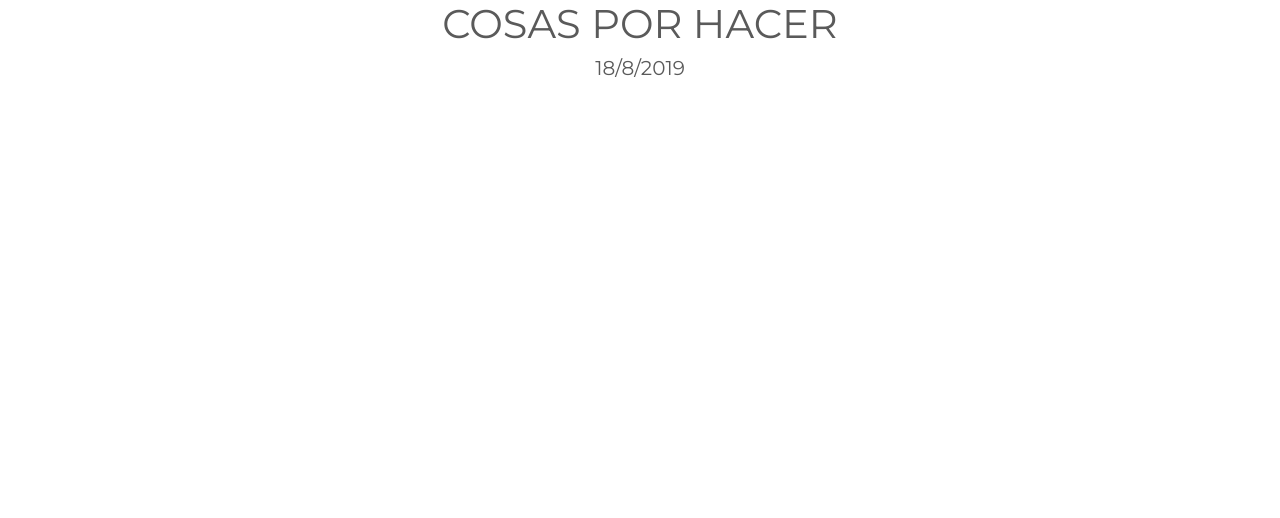
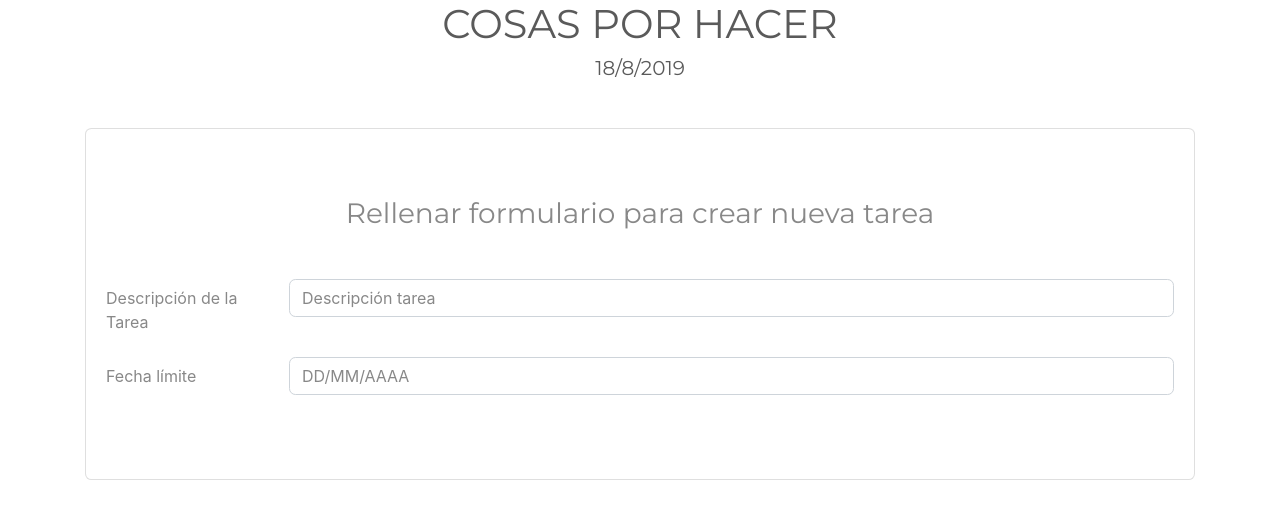
Before and after one commit to mpabarca/Cosas-por-hacer-App, a React (Create React App) app: page / in a window 1280 px wide. Shown: the top 518 px of the page. Built offline with nearby package versions, Linux system fonts and the light colour scheme; data requests are answered from the project's data file.

Commit message:
creacion componente NewTask con formulario para nueva tarea

```diff
--- a/src/App.js
+++ b/src/App.js
@@ -1,6 +1,7 @@
 import React, {Component} from 'react';
 import './bootstrap.min.css';
 import Header from './components/Header';
+import NewTask from './components/NewTask';
 
 class App extends Component{
   constructor(props){
@@ -46,6 +47,7 @@ class App extends Component{
           title='COSAS POR HACER'
           actualDate = {this.state.date}
         />
+        <NewTask/>
       </div>
     );
   }
--- /dev/null
+++ b/src/components/NewTask.js
@@ -0,0 +1,47 @@
+import React, {Component} from 'react';
+
+class NewTask extends Component{
+    state ={ }
+
+    render(){
+        return(
+            <div className="card mt-5 py-5">
+                <div className="card-body">
+                    <h3 className="card-title text-center mb-5">
+                        Rellenar formulario para crear nueva tarea
+                    </h3>
+                    <form>
+                        <div className="form-group row">
+                            <label className="col-sm-4 col-lg-2 col-form-label">
+                                Descripción de la Tarea
+                            </label>
+                            <div className="col-sm-8 col-lg-10">
+                                <input
+                                    type="text"
+                                    className="form-control"
+                                    placeholder="Descripción tarea"
+                                    name="description"
+                                />
+                            </div>
+                        </div>
+                        <div className="form-group row">
+                            <label className="col-sm-4 col-lg-2 col-form-label">
+                                Fecha límite
+                            </label>
+                            <div className="col-sm-8 col-lg-10">
+                                <input
+                                    type="text"
+                                    className="form-control"
+                                    placeholder="DD/MM/AAAA"
+                                    name="date"
+                                />
+                            </div>
+                        </div>
+                    </form>
+                </div>
+            </div>
+        )
+    }
+}
+
+export default NewTask;
```
